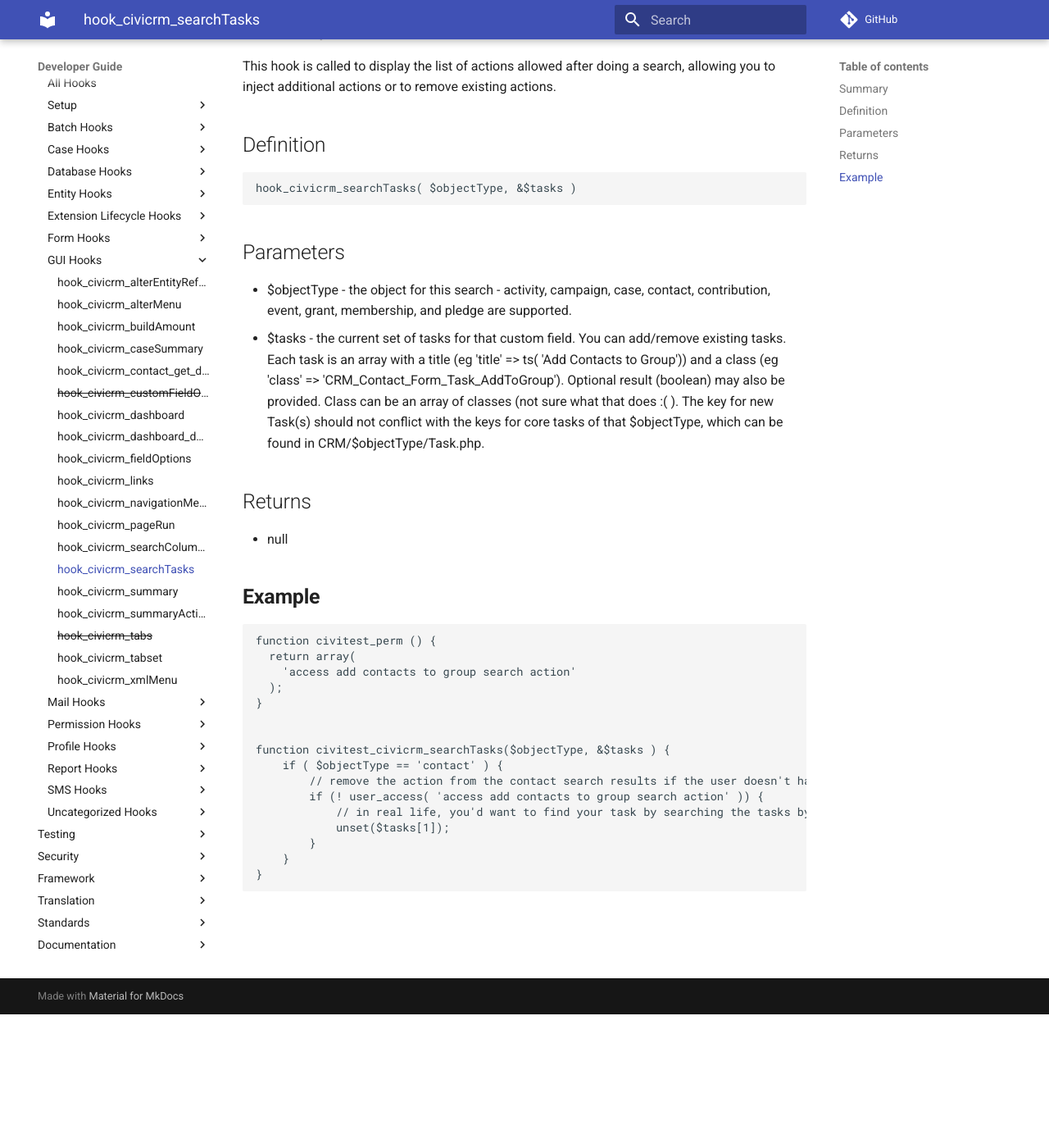
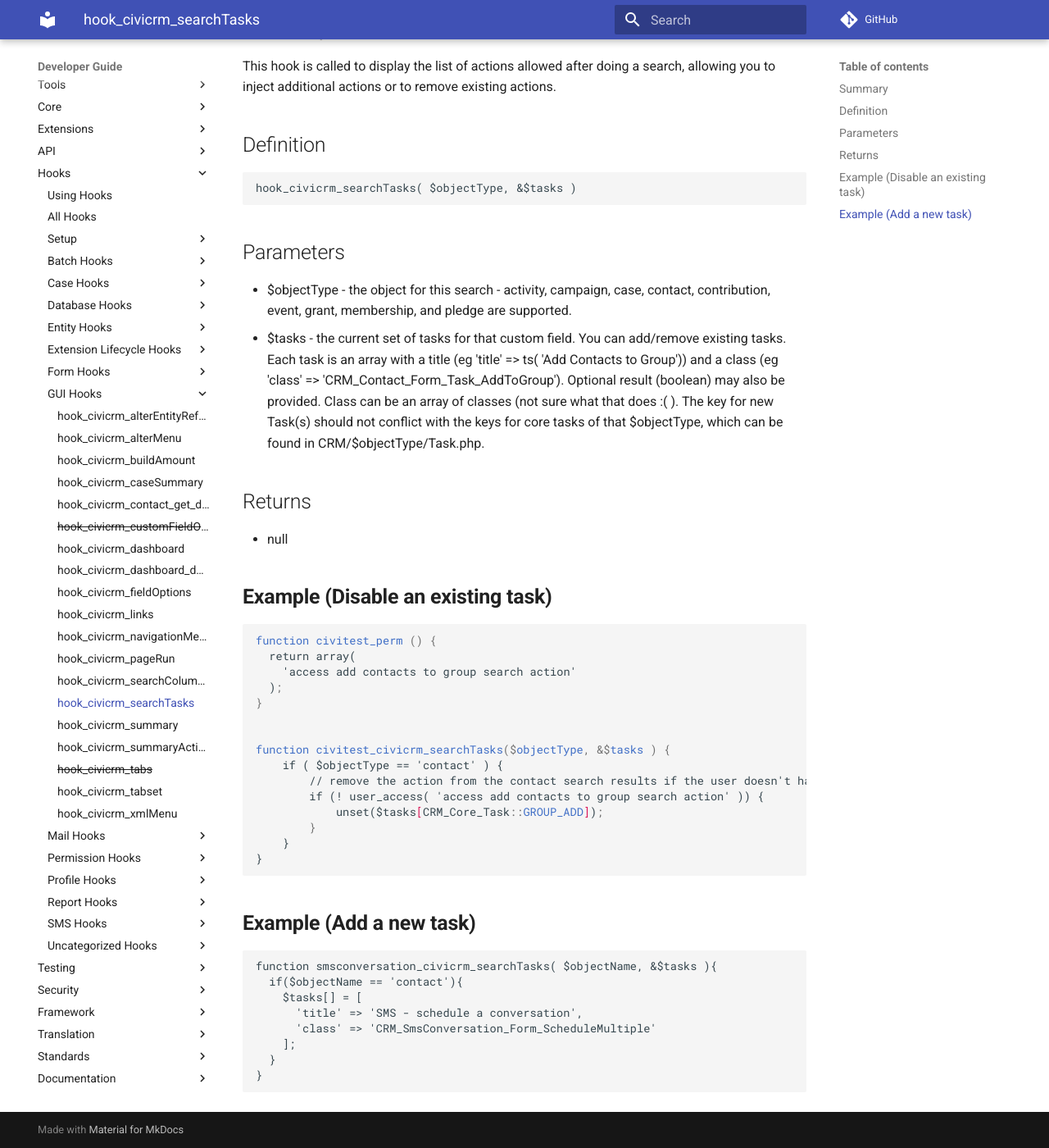
Before and after one commit to civicrm/civicrm-dev-docs, an MkDocs documentation site: the page built from docs/hooks/hook_civicrm_searchTasks.md, in a window 1280 px wide and 1400 px high, scrolled down 163 px. Shown: the whole window at 82% size. Built offline with MkDocs 1.6.1 and Material for MkDocs 9.7.7, drawn with Linux system fonts in a browser that asks for light colours; comment, search, counter and statistics services are not loaded; old or Windows-style settings are respelled for this version of MkDocs.

Commit message:
Update examples for hook_civicrm_searchTasks

```diff
--- a/docs/hooks/hook_civicrm_searchTasks.md
+++ b/docs/hooks/hook_civicrm_searchTasks.md
@@ -27,7 +27,7 @@
 
 -   null
 
-## **Example**
+## **Example (Disable an existing task)**
 
     function civitest_perm () {
       return array(
@@ -40,8 +40,18 @@
         if ( $objectType == 'contact' ) {
             // remove the action from the contact search results if the user doesn't have the permission
             if (! user_access( 'access add contacts to group search action' )) {
-                // in real life, you'd want to find your task by searching the tasks by title or class
-                unset($tasks[1]);
+                unset($tasks[CRM_Core_Task::GROUP_ADD]);
             }
         }
     }
+
+## **Example (Add a new task)**
+
+    function smsconversation_civicrm_searchTasks( $objectName, &$tasks ){
+      if($objectName == 'contact'){
+        $tasks[] = [
+          'title' => 'SMS - schedule a conversation',
+          'class' => 'CRM_SmsConversation_Form_ScheduleMultiple'
+        ];
+      }
+    }
```
